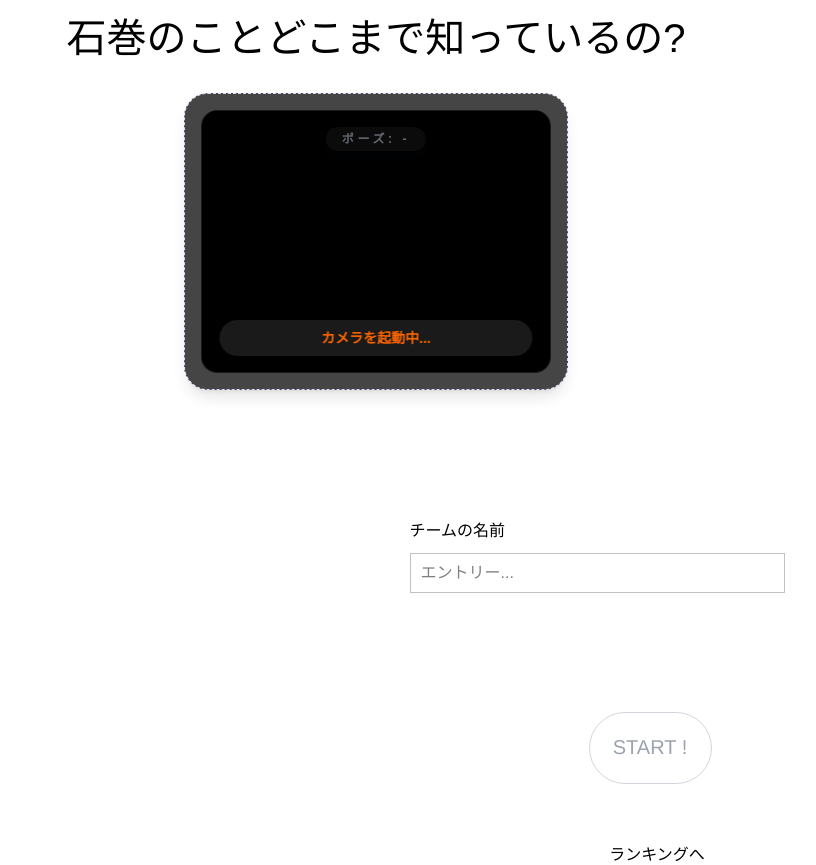
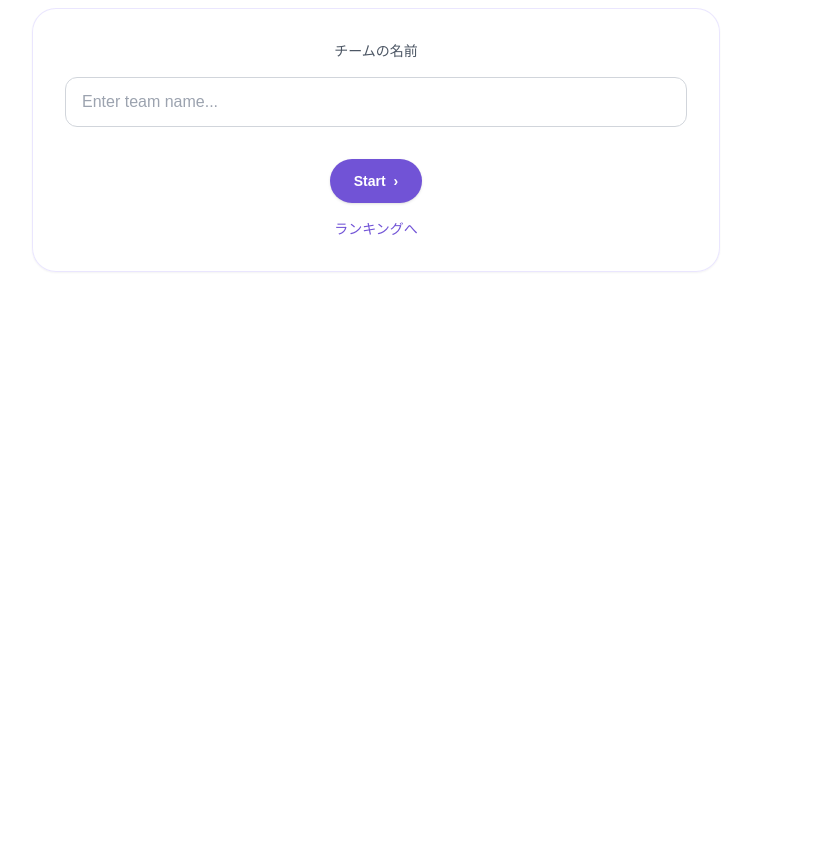
Before and after one commit to Misaki-Fukui/ishinomaki-2025, a Next.js app: page / in a window 1280 px wide. Shown: the part 208-1073 px from the top of the page, without its empty margins (264-1080 px from the left). After the commit the page ends 832 px from the top, so only its background shows below. Built offline with nearby package versions, Linux system fonts and the light colour scheme; no server answers.

Commit message:
トップページ調整

```diff
--- a/src/app/Home/page.tsx
+++ /dev/null
@@ -1 +0,0 @@
-export { default } from "../contents/Home/page";
--- a/src/app/page.tsx
+++ b/src/app/page.tsx
@@ -1,101 +1 @@
-'use client';
-
-import { useEffect, useState } from "react";
-import { useRouter } from "next/navigation";
-import MotionCaptureEmbed from "./components/MotionCaptureEmbed";
-import {
-  getTeamName,
-  initializeQuizSession,
-} from "./contents/shared/quiz-storage";
-
-export default function Page() {
-  const router = useRouter();
-
-  const [teamName, setTeamName] = useState("");
-  const [startAttempted, setStartAttempted] = useState(false);
-
-  useEffect(() => {
-    const existing = getTeamName();
-    if (existing) {
-      setTeamName(existing);
-    }
-  }, []);
-
-  const handleStartClick = () => {
-    setStartAttempted(true);
-    const normalized = teamName.trim();
-
-    if (!normalized) {
-      return;
-    }
-
-    initializeQuizSession(normalized);
-    router.push("/contents/Question1");
-  };
-
-  const handleRankingClick = () => {
-    router.push("/contents/Ranking1");
-  };
-
-  const isTeamNameEmpty = teamName.trim().length === 0;
-
-  return (
-    <div className="bg-white w-full min-w-[1280px] min-h-[832px] flex flex-col">
-      <header className="flex h-24 w-[618px] self-center relative mt-[157px] flex-col items-center">
-        <h1 className="relative w-fit mt-[-1.00px] text-black text-[40px] [font-family:'Inter-Regular',Helvetica] font-normal tracking-[0] leading-[normal] whitespace-nowrap">
-          石巻 ! 世界のスター
-        </h1>
-
-        <h2 className="relative w-fit text-black text-[40px] [font-family:'Inter-Regular',Helvetica] font-normal tracking-[0] leading-[normal] whitespace-nowrap">
-          石巻のことどこまで知っているの?
-        </h2>
-      </header>
-      <main className="flex flex-col items-center">
-        <MotionCaptureEmbed className="mt-12 max-w-2xl" />
-
-        <div className="flex ml-[442px] w-[375px] h-[70px] relative mt-32 flex-col items-start gap-3">
-          <label
-            htmlFor="team-name-input"
-            className="relative w-fit mt-[-1.00px] text-black text-base text-center [font-family:'Inter-Regular',Helvetica] font-normal tracking-[0] leading-[normal] whitespace-nowrap"
-          >
-            チームの名前
-          </label>
-
-          <input
-            id="team-name-input"
-            type="text"
-            value={teamName}
-            onChange={(e) => setTeamName(e.target.value)}
-            placeholder="エントリー..."
-            className="flex p-2.5 self-stretch w-full flex-[0_0_auto] border-[#c2c2c2] items-center gap-2.5 relative border border-solid text-[#808080] text-base [font-family:'Inter-Regular',Helvetica] font-normal tracking-[0] leading-[normal] placeholder:text-[#808080]"
-            aria-label="チームの名前"
-          />
-          {startAttempted && isTeamNameEmpty && (
-            <p className="text-sm text-rose-600">
-              チーム名を入力してください。
-            </p>
-          )}
-        </div>
-
-        <button
-          onClick={handleStartClick}
-          disabled={isTeamNameEmpty}
-          className="inline-flex ml-[548px] w-[123px] h-[72px] mt-[124px] justify-center p-6 rounded-[100px] border-black items-center gap-2.5 relative border border-solid cursor-pointer hover:bg-black hover:text-white transition-colors disabled:cursor-not-allowed disabled:border-gray-300 disabled:text-gray-400 disabled:hover:bg-transparent disabled:hover:text-gray-400"
-          aria-label="スタート"
-        >
-          <span className="relative w-fit mt-[-1.00px] [font-family:'Inter-Regular',Helvetica] font-normal text-xl tracking-[0] leading-[normal] whitespace-nowrap">
-            START !
-          </span>
-        </button>
-
-        <button
-          onClick={handleRankingClick}
-          className="ml-[562px] w-24 h-[19px] mt-[57px] text-black text-base [font-family:'Inter-Regular',Helvetica] font-normal tracking-[0] leading-[normal] whitespace-nowrap cursor-pointer hover:underline"
-          aria-label="ランキングへ移動"
-        >
-          ランキングへ
-        </button>
-      </main>
-    </div>
-  );
-}
+export { default } from "./contents/Home/page"
```
Also changed, not shown: 2 other files (tests, documents, lock files or other folders).
